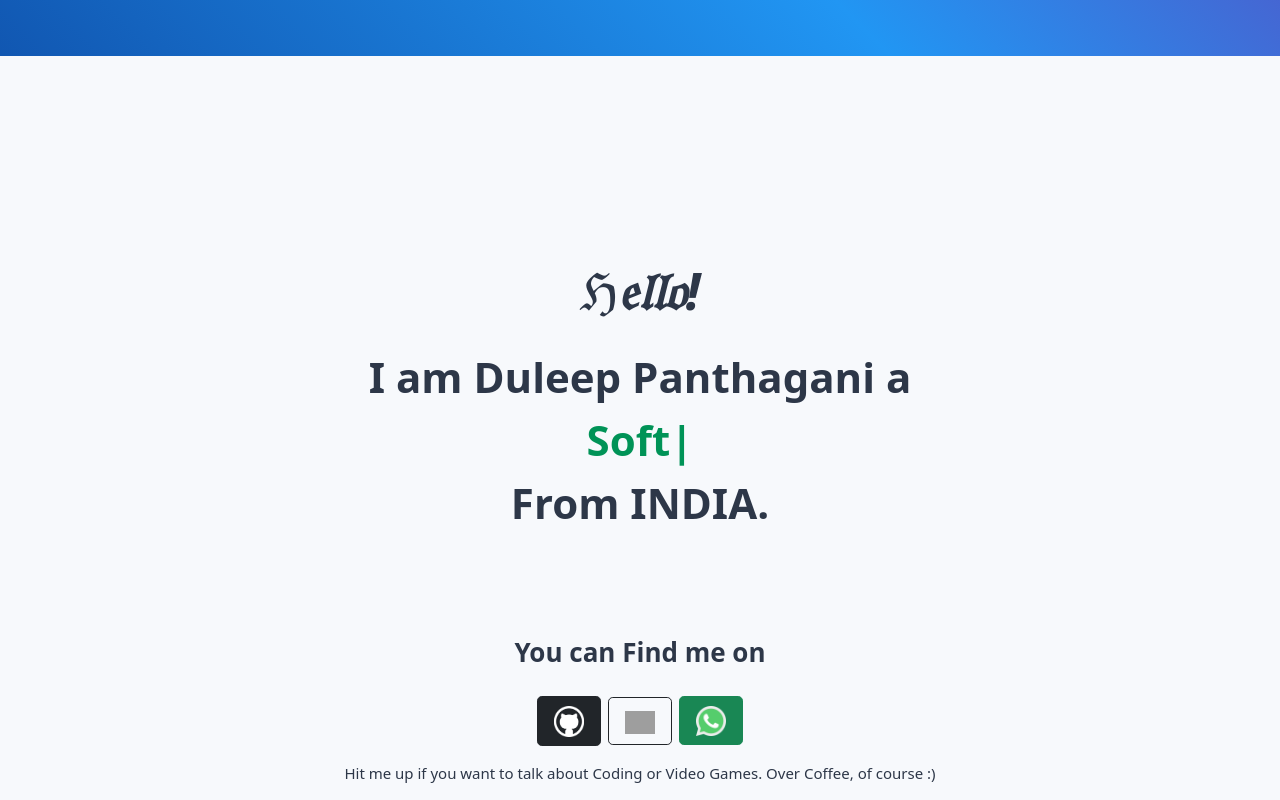
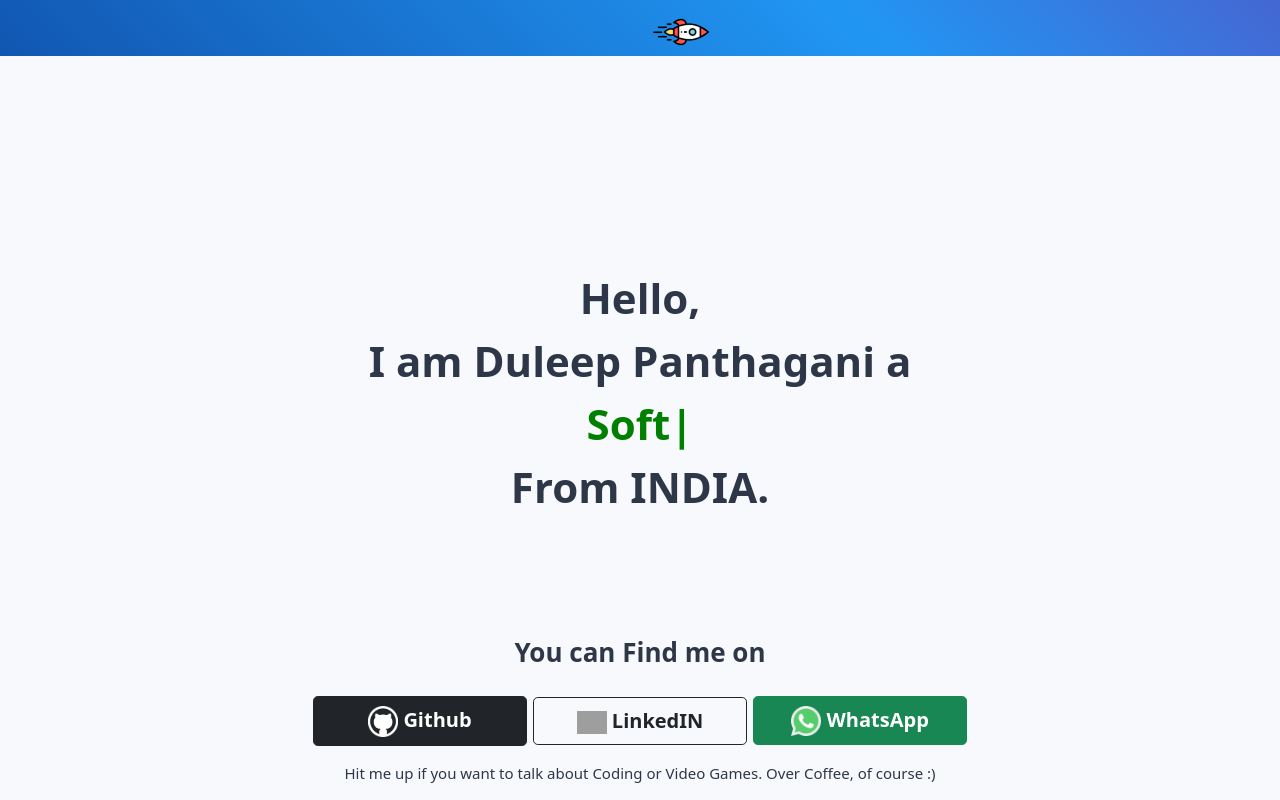
Before and after one commit to duleepdaniel/about-me, a React (Create React App) app: page / in a window 1280 px wide. Built offline with nearby package versions, Linux system fonts and the light colour scheme; grey boxes are pictures that could not be loaded.

Commit message:
Some CSS

```diff
--- a/src/components/Button.js
+++ b/src/components/Button.js
@@ -4,8 +4,8 @@ import { Button } from "react-bootstrap";
 const ButtonComponent = (props) => {
   return(
     <Button href={props.href} target="_blank"
-            variant={props.variant} size={props.size} className={props.className} style={props.style}>
-      <img src={props.img.src} style={props.img.style} alt={props.img.alt}/> {props.text}
+      variant={props.variant} size={props.size} className={props.className} style={props.style}>
+      <img src={props.img.src} style={props.img.style} alt={props.img.alt}/><span className='d-inline-block d-none d-sm-inline-block'>{props.text}</span>
     </Button>
   );
 }
--- a/src/components/Main.js
+++ b/src/components/Main.js
@@ -8,27 +8,27 @@ const Main = () => {
     <Container className='context'>
       <Row>
         <Col xs={12} lg={12}>
-          <p className='hello'>ℌ𝔢𝔩𝔩𝔬!</p>
           <p className='context'>
-            I am Duleep Panthagani a <br />
+            Hello, <br />I am Duleep Panthagani a <br />
             <Typed
             strings={["Full Stack Developer", "Software Engineer", "Gamer"]}
             typeSpeed={90}
             backSpeed={50}
             loop
-            style={{color: '#009357'}}
+            style={{color: 'green'}}
             /> <br/>
             From INDIA.
             </p>
             <div className='fixed-bottom'>
               <p className='sub_context pb-2'>You can Find me on</p>
-              <ButtonComponent href='https://github.com/duleepdaniel'
-                variant='dark' size='lg' className='mb-2' style={{fontWeight: "bold"}}
+              <ButtonComponent href='https://github.com/duleepdaniel' className='mb-2 col-lg-2'
+                variant='dark' size='lg' style={{fontWeight: "bold"}} text='&nbsp;Github'
                 img={{src: 'github.png', style: {width: 30, alignItems: 'center'}, alt: 'github'}} />{' '}
-              <ButtonComponent href='https://in.linkedin.com/in/duleep-panthagani-a15b53158'
-                variant='outline-dark' size='lg' className='mb-2' style={{fontWeight: "bold"}}
+              <ButtonComponent href='https://in.linkedin.com/in/duleep-panthagani-a15b53158' className='mb-2 col-lg-2'
+                variant='outline-dark' size='lg' style={{fontWeight: "bold"}} text='&nbsp;LinkedIN'
                 img={{src: 'Linkedin.png', style: {width: 30, alignItems: 'center'}, alt: 'linkedin'}}/>{' '}
-              <ButtonComponent href='https://wa.me/+919110317308' variant='success' size='lg' className='mb-2' style={{fontWeight: "bold"}}
+              <ButtonComponent href='https://wa.me/+919110317308' className='mb-2 col-lg-2'
+                variant='success' size='lg' style={{fontWeight: "bold"}} text='&nbsp;WhatsApp'
                 img={{src: 'whatsapp.png', alt: 'whatsapp', style: {width: 30, alignItems: 'center'}}} />
               <br />
               <p className='sub_sub_context pt-2'>
--- a/src/components/NavBar.js
+++ b/src/components/NavBar.js
@@ -8,7 +8,7 @@ const NavBar = () => {
       <Navbar variant="dark" fixed="top" className='gradient-custom'>
         <div className='logo-container'>
           <Navbar.Brand href="/">
-            {/*<img alt='Nav-logo' src='startup.png' className='logo' />*/}
+            <img alt='Nav-logo' src='startup.png' className='logo' />
           </Navbar.Brand>
         </div>
       </Navbar>
```
